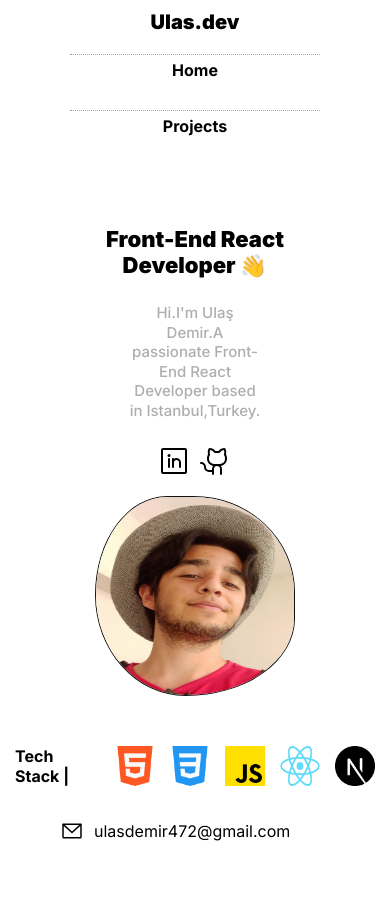
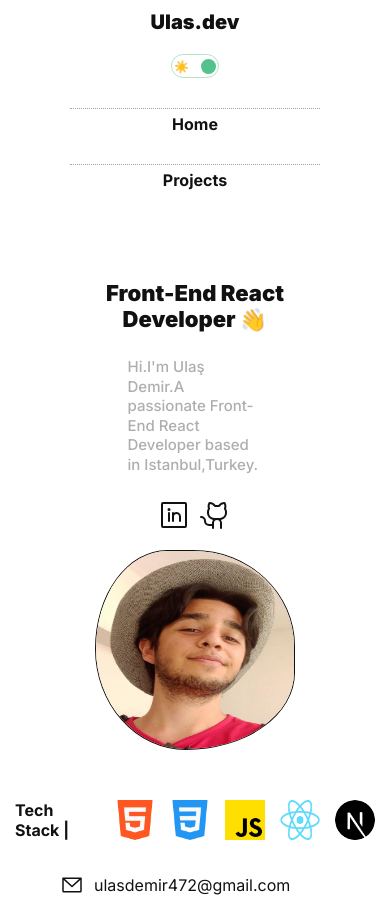
Before and after one commit to ulasdemir472/Portfolio, a Next.js app: page / in a window 390 px wide. Before the commit the page ends 856 px from the top, so only its background shows below. Built offline with nearby package versions, Linux system fonts and the light colour scheme.

Commit message:
toggle button and design changes

```diff
--- a/app/globals.css
+++ b/app/globals.css
@@ -14,6 +14,17 @@ a {
   color: inherit;
   text-decoration: none;
 }
+.theme{
+  transition: 1s all ease;
+}
+.light{
+  background-color: #fff;
+  color: #111;
+}
+.dark{
+  background-color: #111;
+  color: #fff;
+}
 .container{
   max-width: 1300px;
   min-height: 100vh;
--- a/app/layout.js
+++ b/app/layout.js
@@ -2,6 +2,7 @@ import "./globals.css";
 import { Inter } from "next/font/google";
 import Navbar from "@/components/navbar/navbar";
 import Footer from "@/components/footer/footer";
+import { ThemeProvider } from "@/context/ThemeContext";
 
 const inter = Inter({ subsets: ["latin"] });
 
@@ -17,11 +18,13 @@ export default function RootLayout({ children }) {
         <link rel="icon" href="/ad_logo.png" />
       </head>
       <body className={inter.className}>
-        <div className="container">
-          <Navbar />
-          {children}
-          <Footer />
-        </div>
+        <ThemeProvider>
+          <div className="container">
+            <Navbar />
+            {children}
+            <Footer />
+          </div>
+        </ThemeProvider>
       </body>
     </html>
   );
--- a/app/page.js
+++ b/app/page.js
@@ -73,6 +73,7 @@ export default function Home() {
           />
           <Image
             className={styles.logo}
+            style={{ backgroundColor: "#fff", borderRadius: "20px" }}
             src="/next.png"
             alt="next"
             width={40}
--- a/app/page.module.css
+++ b/app/page.module.css
@@ -127,6 +127,7 @@
         display: flex;
         justify-content: center;
         line-height: 1.3;
+        text-align: left;
     }
     .image{
         width: 200px;
--- a/app/projects/page.jsx
+++ b/app/projects/page.jsx
@@ -92,7 +92,8 @@ const Project = () => {
               </p>
               <p className={styles.techs}>
                 <span className={styles.tech}>React</span>
-                <span className={styles.tech}>Next</span>
+                <span className={styles.tech}>Mongo DB</span>
+                <span className={styles.tech}>Express</span>
               </p>
             </div>
           </div>
--- /dev/null
+++ b/components/darkMode/darkMode.jsx
@@ -0,0 +1,21 @@
+"use client";
+import React, { useContext } from "react";
+import styles from "./page.module.css";
+import { ThemeContext } from "@/context/ThemeContext";
+
+const darkMode = () => {
+  const { mode, toggle } = useContext(ThemeContext);
+
+  return (
+    <div className={styles.container} onClick={toggle}>
+      <div className={styles.icon}>☀️</div>
+      <div className={styles.icon}>🌙</div>
+      <div
+        className={styles.ball}
+        style={mode === "dark" ? { left: "2px" } : { right: "2px" }}
+      />
+    </div>
+  );
+};
+
+export default darkMode;
--- /dev/null
+++ b/components/darkMode/page.module.css
@@ -0,0 +1,22 @@
+.container{
+    display: flex;
+    justify-content: space-between;
+    width: 48px;
+    height: 24px;
+    border: 1.5px solid #53c28b70;
+    border-radius: 30px;
+    padding: 2px;
+    align-items: center;
+    position: relative;
+    cursor: pointer;
+}
+.icon{
+    font-size: 12px;
+}
+.ball{
+    width: 15px;
+    height: 15px;
+    border-radius: 50%;
+    background-color: #53c28b;
+    position: absolute;
+}
--- a/components/navbar/navbar.jsx
+++ b/components/navbar/navbar.jsx
@@ -1,6 +1,7 @@
 import React from "react";
 import styles from "./page.module.css";
 import Link from "next/link";
+import DarkMode from "../darkMode/darkMode";
 
 const Navbar = () => {
   return (
@@ -10,6 +11,7 @@ const Navbar = () => {
       </Link>
 
       <div className={styles.links}>
+        <DarkMode />
         <Link className={styles.link} href="/">
           Home
         </Link>
--- a/components/navbar/page.module.css
+++ b/components/navbar/page.module.css
@@ -43,6 +43,7 @@
         display: flex;
         flex-direction: column;
         width: 100%;
+        align-items: center;
     }
     .link{
         display: flex;
--- /dev/null
+++ b/context/ThemeContext.js
@@ -0,0 +1,17 @@
+"use client";
+import { createContext, useState } from "react";
+
+export const ThemeContext = createContext();
+
+export const ThemeProvider = ({ children }) => {
+  const [mode, setMode] = useState("light");
+  const toggle = () => {
+    setMode((prev) => (prev === "light" ? "dark" : "light"));
+  };
+
+  return (
+    <ThemeContext.Provider value={{ mode, toggle }}>
+      <div className={`theme ${mode}`}>{children}</div>
+    </ThemeContext.Provider>
+  );
+};
```
Also changed, not shown: app/projects/page.module.css (+10 -3 lines).
